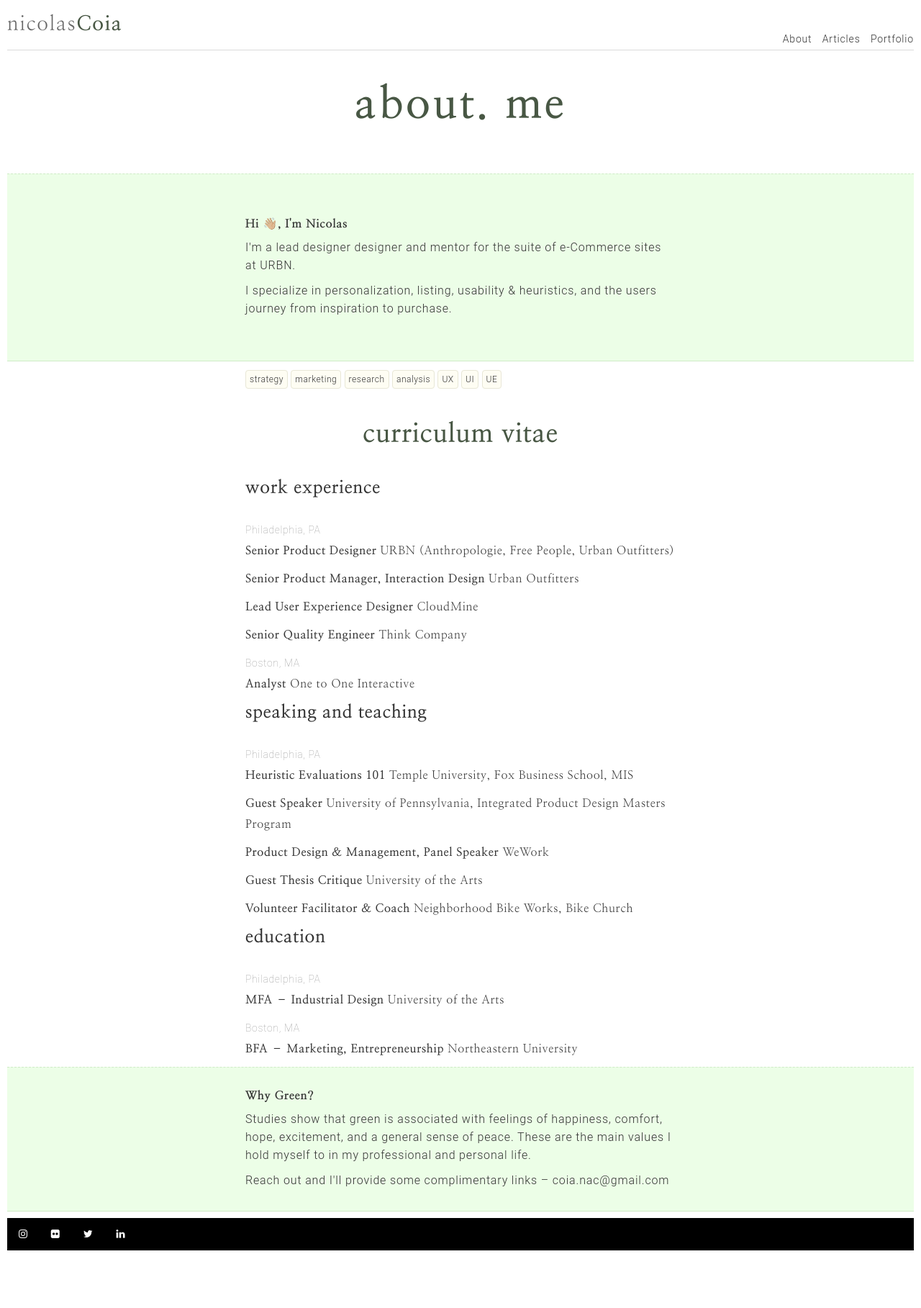
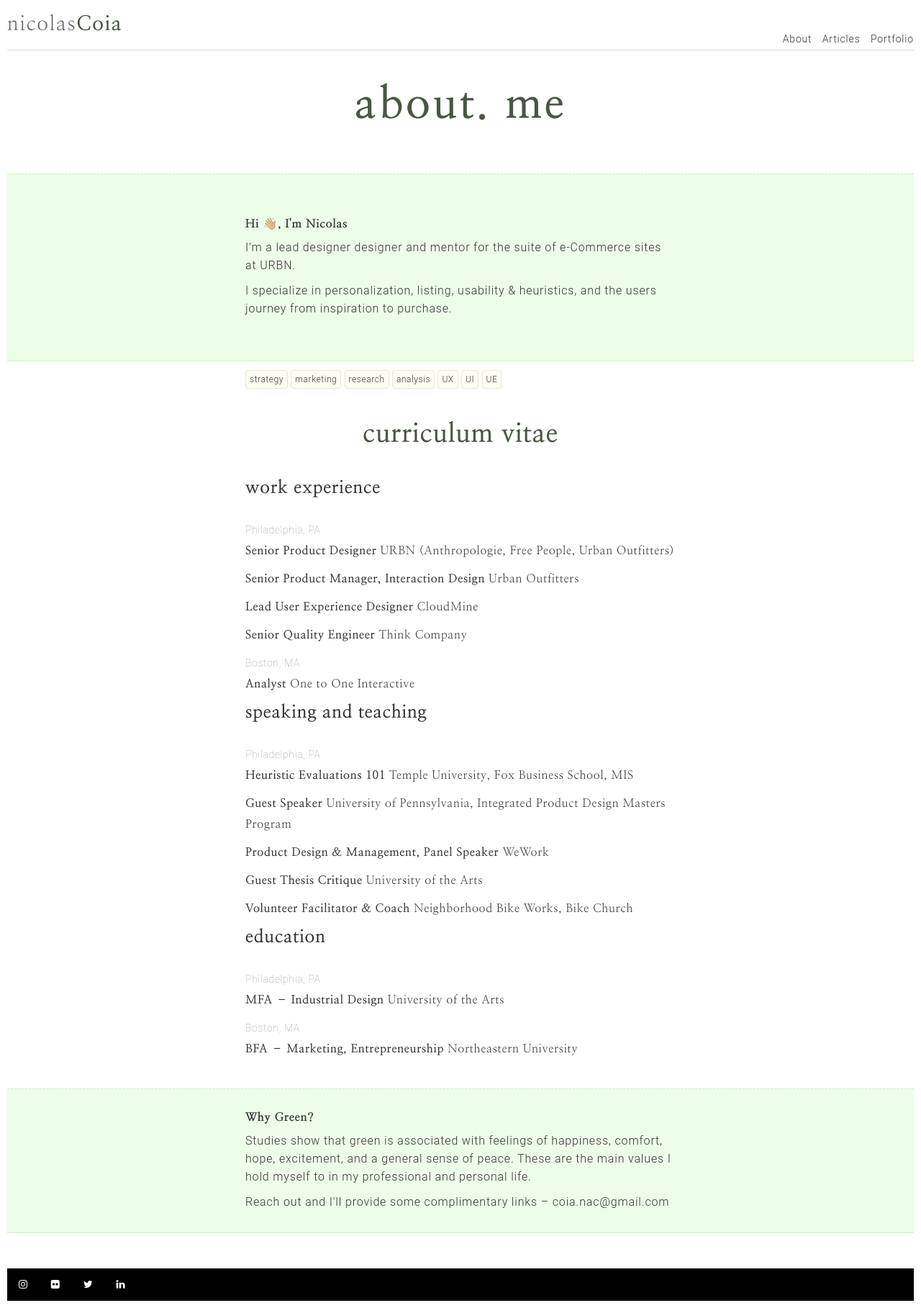
Before and after one commit to dyutibarma/monochrome, a Jekyll site: the page built from about.md, in a window 1280 px wide. Shown: the whole page at 72% size. Built offline with Jekyll 4.4.1, drawn with Linux system fonts in a browser that asks for light colours; before the commit the page ends 1747 px from its top, so only the background shows below that.

Commit message:
Update typography.scss

```diff
--- a/_sass/typography.scss
+++ b/_sass/typography.scss
@@ -20,7 +20,7 @@
     	border-bottom: 1px solid;
     	border-bottom-color: #CFEBC7;
     	padding: 20px 0 20px 0;
-	margin: 15px 0 0 0 0;
+	margin: 30px 0 40px 0;
 }
 
 .block-white {
```
